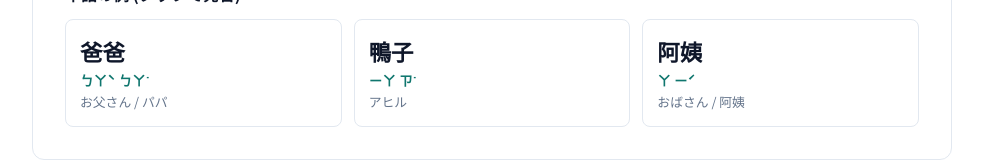
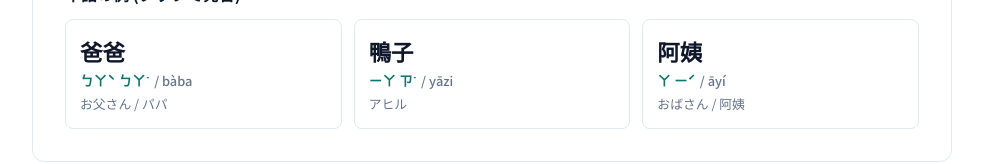
Before and after one commit to nem6ishi/learn_taiwan_chinese, a website built with Vite: page zhuyin-vowels-1.html in a window 1280 px wide. Shown: the part 578-742 px from the top of the page, without its empty margins (148-1131 px from the left). Built offline with nearby package versions, Linux system fonts and the light colour scheme.

Commit message:
feat: 単語カードに注音とピンインを併記表示

```diff
--- a/src/js/vowelsApp.js
+++ b/src/js/vowelsApp.js
@@ -43,15 +43,18 @@ function renderVowelList() {
         </p>
       </div>
 
-      <!-- 単語の例 -->
+      <!-- 単語の例 (注音 + ピンイン) -->
       <div>
         <h4 style="font-size: 1rem; font-weight: 700; margin-bottom: 12px;">単語の例 (タップで発音)</h4>
         <div class="examples-grid">
           ${item.examples.map(ex => `
             <div class="example-card play-word-sound" data-word="${ex.traditional}">
               <div class="example-trad">${ex.traditional}</div>
-              <div class="example-zhuyin">${ex.zhuyin}</div>
-              <div style="font-size: 0.8rem; color: #64748B;">${ex.meaning}</div>
+              <div class="example-zhuyin">
+                <span>${ex.zhuyin}</span>
+                <span class="example-pinyin">/ ${ex.pinyin}</span>
+              </div>
+              <div style="font-size: 0.8rem; color: #64748B; margin-top: 2px;">${ex.meaning}</div>
             </div>
           `).join('')}
         </div>
@@ -113,7 +116,6 @@ function startQuiz() {
     quizSection.classList.add('active');
     renderQuizQuestion();
 
-    // クイズ位置へスムーズスクロール
     window.scrollTo({ top: 0, behavior: 'smooth' });
   }
 }
--- a/src/styles/main.css
+++ b/src/styles/main.css
@@ -336,6 +336,16 @@ body {
   color: var(--color-primary);
   font-size: 0.85rem;
   font-weight: 700;
+  display: flex;
+  align-items: center;
+  gap: 4px;
+  flex-wrap: wrap;
+}
+
+.example-pinyin {
+  color: var(--color-text-muted);
+  font-weight: 500;
+  font-size: 0.8rem;
 }
 
 /* クイズ */
```
